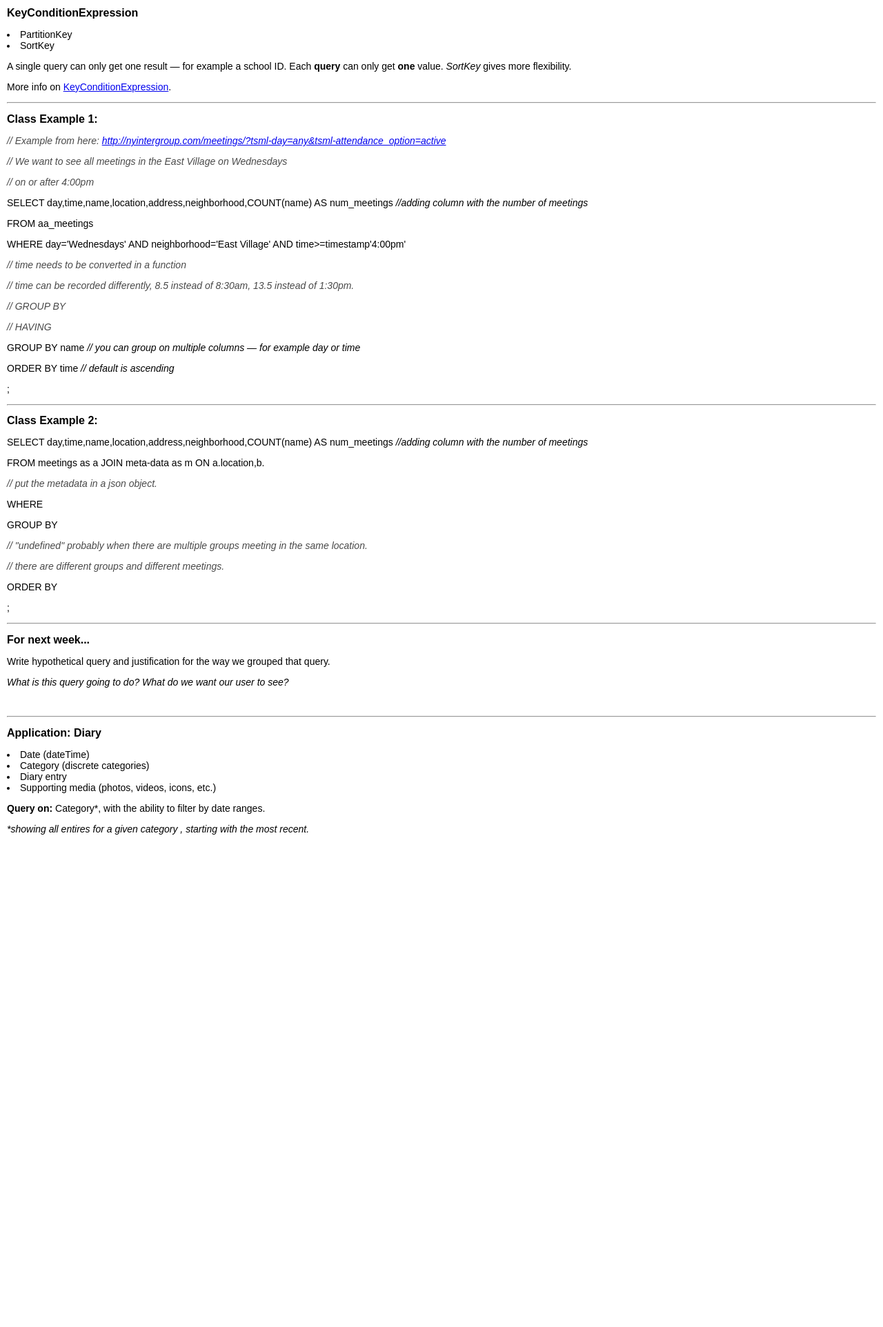
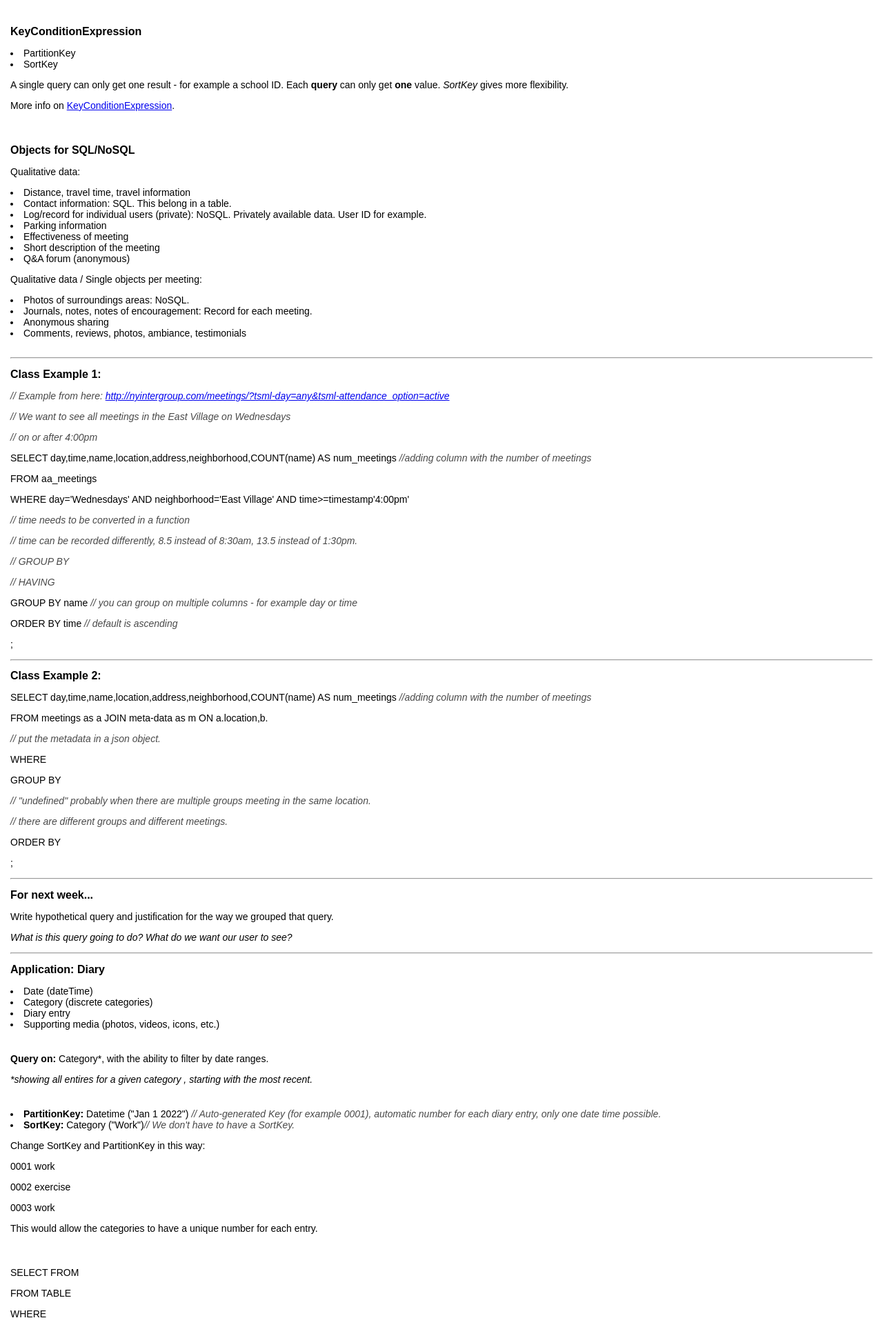
Before and after one commit to ibonnet/data-structures, a plain HTML site: page the-query/index.html in a window 1280 px wide. Shown: the part 871-2795 px from the top of the page at 69% size. Before the commit the page ends 2095 px from the top, so only its background shows below. Drawn offline with Linux system fonts and the light colour scheme.

Commit message:
Update index.html

```diff
--- a/the-query/index.html
+++ b/the-query/index.html
@@ -8,14 +8,15 @@
             text-align: center;
             background-color: black;
             color: white;
-            padding: 3px;
-            margin: 20px;
+            padding: 2px;
+            margin: 0px;
         }
+
         body {
             font-family: arial;
             font-size: 14px;
             text-align: justify;
-            margin: 10px;
+            margin: 15px;
         }
         h1 {
             font-family: arial;
@@ -35,13 +36,14 @@
             color: #494949;
         }
     </style>
+    </head>
+
 <main>
+
 <header>
 <p>SQL</p>
 <p style="font-size:12px"><i>Semester: Fall 2022</i></p>
 </header>
-
-</head>
 
 <body>
 
@@ -56,6 +58,8 @@
     <p>No SQL query can change the original data.</p>
 
 </section>
+
+    <div class="spacer"></div>
 
     <section id="syntax">
 <p><h1>SQL Syntax</h1></p>
@@ -91,19 +95,49 @@
     <p>Sort the results of the query.</p>
     <p>The ORDER BY keyword is used to sort the result-set in ascending or descending order.</p>
     </li>
+</section>
 
+    <div class="spacer"></div>
+
+<section>
     <p>
         <h1>KeyConditionExpression</h1>
     </p>
     <li>PartitionKey</li>
     <li>SortKey</li>
     <p>
-        A single query can only get one result — for example a school ID. Each <b>query</b> can only get <b>one</b> value. <i>SortKey</i> gives more flexibility.
+        A single query can only get one result - for example a school ID. Each <b>query</b> can only get <b>one</b> value. <i>SortKey</i> gives more flexibility.
     </p>
     <p>
         More info on <a href="https://docs.aws.amazon.com/amazondynamodb/latest/APIReference/API_Query.html">KeyConditionExpression</a>.
     </p>
 </section>
+
+   <div class="spacer"></div>
+
+<section>
+<p>
+    <h1>Objects for SQL/NoSQL</h1>
+    </p>
+
+    <p>Qualitative data:</p>
+    <li>Distance, travel time, travel information</li>
+    <li>Contact information: SQL. This belong in a table.</li>
+    <li>Log/record for individual users (private): NoSQL. Privately available data. User ID for example.</li>
+    <li>Parking information</li>
+    <li>Effectiveness of meeting</li>
+    <li>Short description of the meeting</li>
+    <li>Q&A forum (anonymous)</li>
+
+    <p>Qualitative data / Single objects per meeting:</p>
+    <li>Photos of surroundings areas: NoSQL.</li>
+    <li>Journals, notes, notes of encouragement: Record for each meeting.</li>
+    <li>Anonymous sharing</li>
+    <li>Comments, reviews, photos, ambiance, testimonials</li>
+
+</section>
+
+<div class="spacer"></div>
 
 <hr>
 
@@ -116,7 +150,8 @@
 <p class="note">// We want to see all meetings in the East Village on Wednesdays</p>
 <p class="note">// on or after 4:00pm</p>
 <p>
-    SELECT day,time,name,location,address,neighborhood,COUNT(name) AS num_meetings <i>//adding column with the number of meetings</i>
+    SELECT day,time,name,location,address,neighborhood,COUNT(name) AS num_meetings
+    <i class="note">//adding column with the number of meetings</i>
     </p>
 <p>
     FROM aa_meetings
@@ -129,10 +164,10 @@
 <p class="note">// GROUP BY</p>
 <p class="note">// HAVING</p>
 <p>
-    GROUP BY name <i>// you can group on multiple columns — for example day or time</i>
+    GROUP BY name <i class="note">// you can group on multiple columns - for example day or time</i>
     </p>
 <p>
-    ORDER BY time <i>// default is ascending</i>
+    ORDER BY time <i class="note">// default is ascending</i>
     </p>
 <p>
     ;
@@ -146,7 +181,8 @@
         <h1>Class Example 2:</h1>
         </p>
 <p>
-    SELECT day,time,name,location,address,neighborhood,COUNT(name) AS num_meetings <i>//adding column with the number of meetings</i>
+    SELECT day,time,name,location,address,neighborhood,COUNT(name) AS num_meetings
+    <i class="note">//adding column with the number of meetings</i>
 </p>
 <p>
     FROM meetings as a JOIN meta-data as m ON a.location,b.
@@ -178,7 +214,6 @@
 <p>
     <i>What is this query going to do? What do we want our user to see?</i>
     </p>
-<div class="spacer"></div>
 
 <hr>
 <p>
@@ -189,11 +224,54 @@
 <li>Diary entry</li>
 <li>Supporting media (photos, videos, icons, etc.)</li>
 
-<p><b>Query on:</b> Category*, with the ability to filter by date ranges.
-    </p>
+<div class="spacer"></div>
+
+<p>
+    <b>Query on:</b> Category*, with the ability to filter by date ranges.
+</p>
 <p><i>*showing all entires for a given category , starting with the most recent.</i></p>
 
+<div class="spacer"></div>
+
+<li>
+    <b>PartitionKey:</b> Datetime ("Jan 1 2022")
+    <i class="note">// Auto-generated Key (for example 0001), automatic number for each diary entry, only one date time possible.</i>
+    </li>
+<li>
+    <b>SortKey:</b> Category ("Work")<i class="note">// We don't have to have a SortKey.</i>
+    </li>
+<p>
+    Change SortKey and PartitionKey in this way:
+</p>
+<p>0001 work</p>
+<p>0002 exercise</p>
+<p>0003 work</p>
+
+<p>This would allow the categories to have a unique number for each entry.</p>
+
+<div class="spacer"></div>
+
+<p>
+    SELECT FROM
+</p>
+<p>
+    FROM TABLE
+</p>
+<p>
+    WHERE
+</p>
+<p>GROUP BY</p>
+<p>
+    ORDER BY
+</p>
+<p></p>
+<p></p>
+<p></p>
+<p></p>
+
+<div class="spacer"></div>
 
 </body>
+
 </main>
 </html>
```
